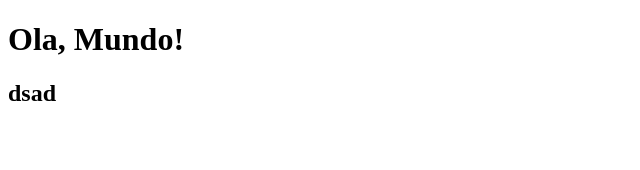
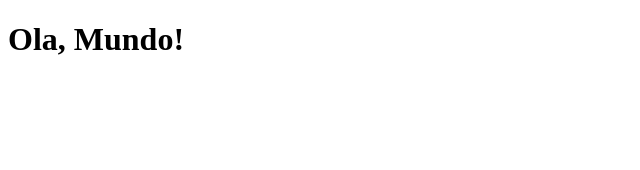
Before and after one commit to gustavoronan/clone-tabnews, a Next.js app: page / in a window 1280 px wide. Shown: the top 170 px of the page, without its empty margins (0-640 px from the left). Built offline with nearby package versions, Linux system fonts and the light colour scheme.

Commit message:
adiciona o jest para testes

```diff
--- a/pages/index.js
+++ b/pages/index.js
@@ -2,7 +2,6 @@ export default function OlaMundo() {
   return (
     <>
       <h1>Ola, Mundo!</h1>
-      <h2>dsad</h2>
     </>
   );
 }
```
